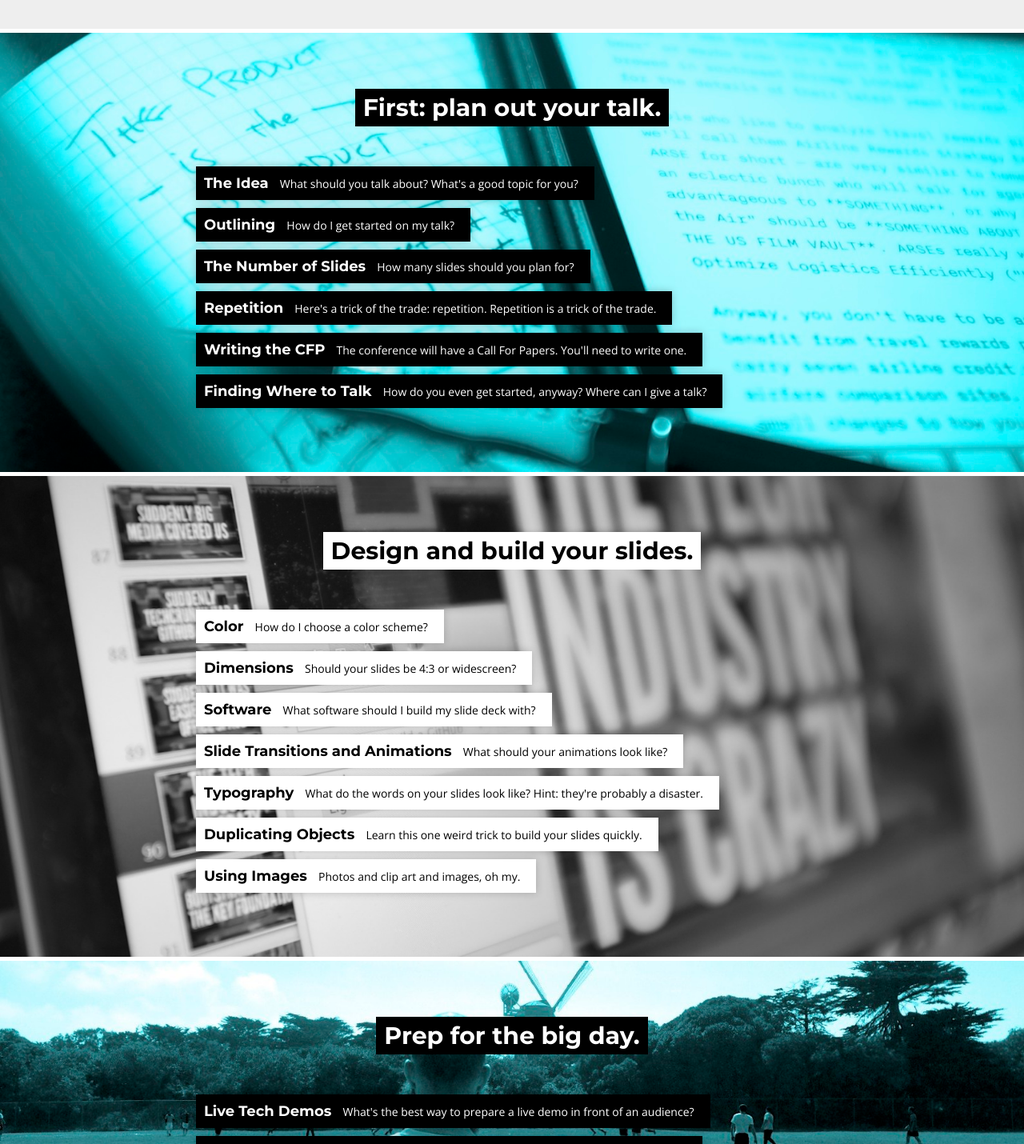
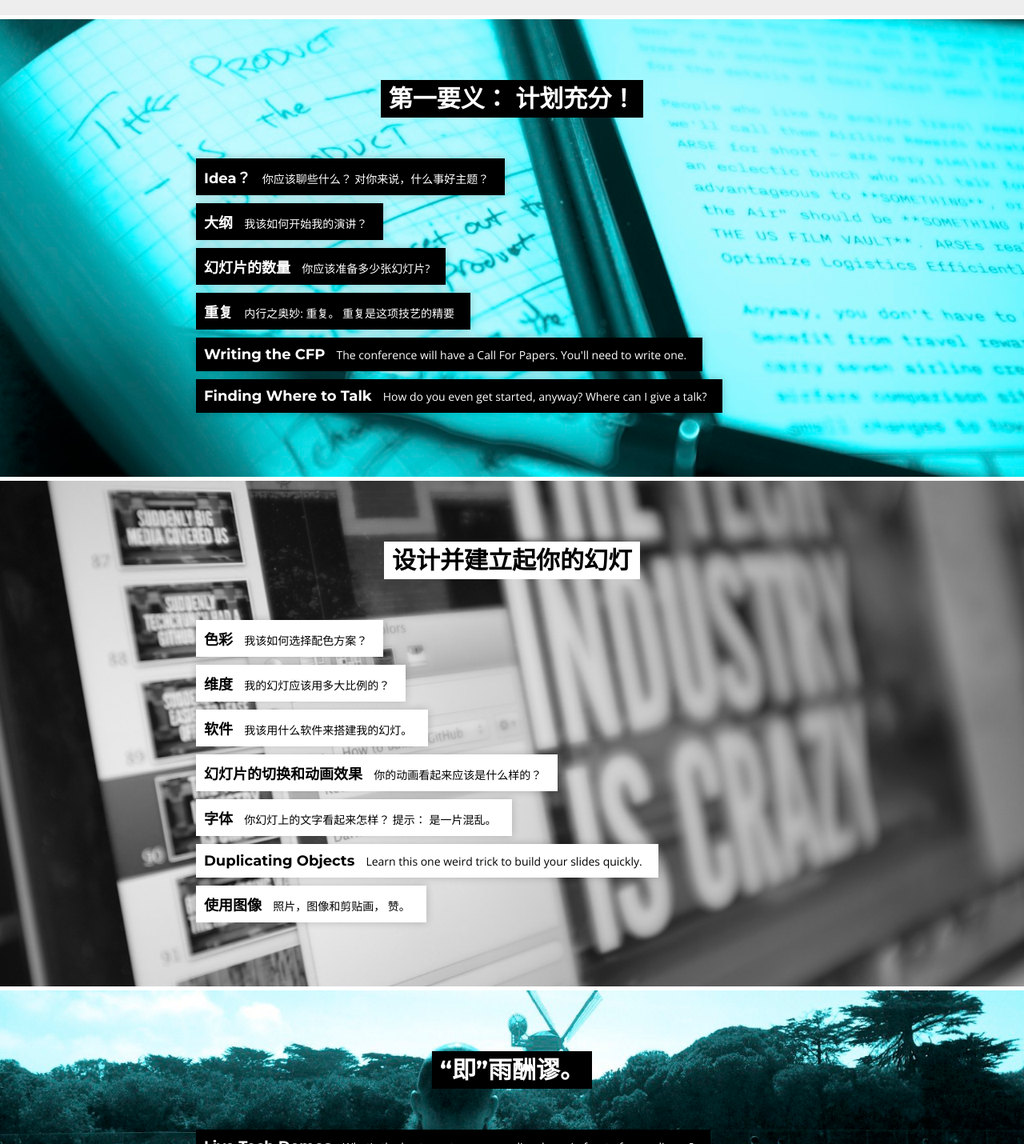
Before and after one commit to viztor/speaking, a plain HTML site: page index.html in a window 1280 px wide. Shown: the part 1370-2800 px from the top of the page at 80% size. Drawn offline with nearby package versions, Linux system fonts and the light colour scheme.

Commit message:
Update index.html

```diff
--- a/index.html
+++ b/index.html
@@ -4,13 +4,13 @@
   <meta charset="utf-8">
   <title>
 
-      Tips for Public Speaking &ndash;
+      公众演讲要义 &ndash;
 
     speaking.io
   </title>
 
   <meta name="author" content="speaking.io" />
-  <meta name="description" content="Public Speaking things" />
+  <meta name="description" content="公众演讲二三事" />
 
   <link rel="alternate" type="application/rss+xml" href="atom.xml" />
 
@@ -54,29 +54,29 @@
     <span class="ss-record"></span>
   </div>
 
-  <span class="tagline">Because &ldquo;imagine everyone's naked&rdquo; is terrible advice</span>
+  <span class="tagline">因为 &ldquo;把它们当成大白菜&rdquo; 实在是糟糕</span>
 
-  <div class="byline">Thoughts on public speaking by <a href="http://zachholman.com">Zach Holman</a></div>
+  <div class="byline">Thoughts on public speaking by <a href="http://zachholman.com">Zach Holman</a>, Translated by <a href="http://viztor.me">Viztor Ix</a></div>
 </section>
 
 <section class="color-block tease">
   <div class="wrapper">
-    <h2>Public speaking is tough.</h2>
+    <h2>演讲，没那么容易.</h2>
     <p>
-      Be it at a conference, or during a company meeting, or in your car trying
-      to persuade the cop not to ticket you for going three times the speed
-      limit while streaming an episode of <em>The Maury Povich Show</em> on your
-      iPad, talking in front of other people can be an intimidating experience.
+      一场大会之上，或是公司会议之时，甚至是在车上试图
+      说服警官不要罚款，因为你三倍超速还在平板电脑上看
+      <em>一周立波秀</em>的时候，在别人面前讲话是在可以称
+      作是令人恐慌的体验了。
     </p>
   </div>
 </section>
 
 <section class="about">
   <div class="wrapper">
-    <h2>What's going on here?</h2>
+    <h2>发什么什么？</h2>
     <ul>
       <li>
-        <span class="title">Who am I?</span>
+        <span class="title">我是谁？</span>
         <span class="excerpt">
           I'm <a href="http://zachholman.com">Zach Holman</a> and I work for <a
           href="https://github.com/holman">GitHub</a>. I've
@@ -88,7 +88,7 @@
       </li>
 
       <li>
-        <span class="title">Who are you?</span>
+        <span class="title">你是谁？</span>
         <span class="excerpt">
           I wrote this with conference speakers in mind, but the ability to
           convey information with your mouth is really something we can all
@@ -98,7 +98,7 @@
       </li>
 
       <li>
-        <span class="title">What does this cost?</span>
+        <span class="title">这些大概要多少钱？</span>
         <span class="excerpt">
           Make your checks payable to a shell corporation I have in the Caymans.
           Just kidding; it's all free. I hope you enjoy it. Also, if I ever see
@@ -123,15 +123,15 @@
 
 <section class="color-block plan">
   <div class="wrapper">
-    <h2>First: plan out your talk.</h2>
+    <h2>第一要义： 计划充分！</h2>
 
     <ul>
 
 
         <li>
           <a href="plan/an-idea/index.html">
-            <span class="title">The Idea</span>
-            <span class="excerpt">What should you talk about? What's a good topic for you?</span>
+            <span class="title">Idea？</span>
+            <span class="excerpt">你应该聊些什么？ 对你来说，什么事好主题？</span>
           </a>
         </li>
 
@@ -139,8 +139,8 @@
 
         <li>
           <a href="plan/an-outline/index.html">
-            <span class="title">Outlining</span>
-            <span class="excerpt">How do I get started on my talk?</span>
+            <span class="title">大纲</span>
+            <span class="excerpt">我该如何开始我的演讲？</span>
           </a>
         </li>
 
@@ -162,8 +162,8 @@
 
         <li>
           <a href="plan/number-of-slides/index.html">
-            <span class="title">The Number of Slides</span>
-            <span class="excerpt">How many slides should you plan for?</span>
+            <span class="title">幻灯片的数量</span>
+            <span class="excerpt">你应该准备多少张幻灯片?</span>
           </a>
         </li>
 
@@ -177,8 +177,8 @@
 
         <li>
           <a href="plan/repetition/index.html">
-            <span class="title">Repetition</span>
-            <span class="excerpt">Here's a trick of the trade: repetition. Repetition is a trick of the trade.</span>
+            <span class="title">重复</span>
+            <span class="excerpt">内行之奥妙: 重复。 重复是这项技艺的精要</span>
           </a>
         </li>
 
@@ -225,7 +225,7 @@
 
 <section class="color-block design">
   <div class="wrapper">
-    <h2>Design and build your slides.</h2>
+    <h2>设计并建立起你的幻灯</h2>
 
     <ul>
 
@@ -236,8 +236,8 @@
 
         <li>
           <a href="design/color/index.html">
-            <span class="title">Color</span>
-            <span class="excerpt">How do I choose a color scheme?</span>
+            <span class="title">色彩</span>
+            <span class="excerpt">我该如何选择配色方案？</span>
           </a>
         </li>
 
@@ -245,8 +245,8 @@
 
         <li>
           <a href="design/dimensions/index.html">
-            <span class="title">Dimensions</span>
-            <span class="excerpt">Should your slides be 4:3 or widescreen?</span>
+            <span class="title">维度</span>
+            <span class="excerpt">我的幻灯应该用多大比例的？</span>
           </a>
         </li>
 
@@ -278,8 +278,8 @@
 
         <li>
           <a href="design/software/index.html">
-            <span class="title">Software</span>
-            <span class="excerpt">What software should I build my slide deck with?</span>
+            <span class="title">软件</span>
+            <span class="excerpt">我该用什么软件来搭建我的幻灯。</span>
           </a>
         </li>
 
@@ -287,8 +287,8 @@
 
         <li>
           <a href="design/transitions/index.html">
-            <span class="title">Slide Transitions and Animations</span>
-            <span class="excerpt">What should your animations look like?</span>
+            <span class="title">幻灯片的切换和动画效果</span>
+            <span class="excerpt">你的动画看起来应该是什么样的？</span>
           </a>
         </li>
 
@@ -296,8 +296,8 @@
 
         <li>
           <a href="design/typography/index.html">
-            <span class="title">Typography</span>
-            <span class="excerpt">What do the words on your slides look like? Hint: they're probably a disaster.</span>
+            <span class="title">字体</span>
+            <span class="excerpt">你幻灯上的文字看起来怎样？ 提示： 是一片混乱。</span>
           </a>
         </li>
 
@@ -322,8 +322,8 @@
 
         <li>
           <a href="design/using-images/index.html">
-            <span class="title">Using Images</span>
-            <span class="excerpt">Photos and clip art and images, oh my.</span>
+            <span class="title">使用图像</span>
+            <span class="excerpt">照片，图像和剪贴画， 赞。</span>
           </a>
         </li>
 
@@ -334,7 +334,7 @@
 
 <section class="color-block prep">
   <div class="wrapper">
-    <h2>Prep for the big day.</h2>
+    <h2>“即”雨酬谬。</h2>
 
     <ul>
 
```
